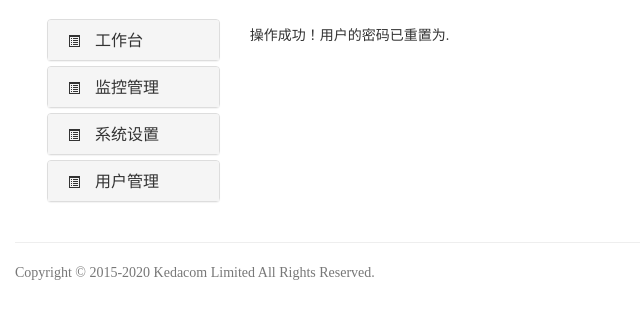
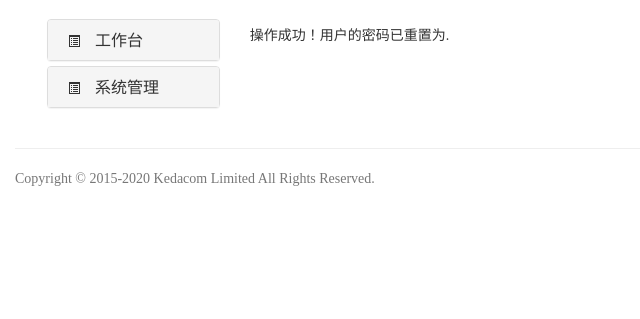
Before and after one commit to zhouyanjiang/kedacmo, a Django app: template templates/UserManage/password.reset.html in a window 1280 px wide. Shown: the part 51-370 px from the top of the page, without its empty margins (0-640 px from the left). Run offline with Django 3.2, Linux system fonts and the light colour scheme; the template is opened without the code that fills it, so the values that code supplies are empty; the visitor is signed in with stand-in values (Sample User, id 1); parts of the project's set-up code (start-up, migrations or seed data) failed here and were passed over; some libraries are stand-ins or nearby versions.

Commit message:
重新调整分层框架
Signed-off-by: zhouyanjiang <zhouyanjiang@kedacom.com>

```diff
--- a/templates/common/base.side.html
+++ b/templates/common/base.side.html
@@ -15,7 +15,7 @@
                                     <a data-toggle="collapse" data-parent="#accordion" href="#collapseOne" class="collapsed"><span class="glyphicon glyphicon-list-alt btn-xs"></span>工作台</a>
                                 </h4>
                             </div>
-                            <div id="collapseOne" class="panel-collapse collapse {% if '/' = request.path %} in {% endif %}">
+                            <div id="collapseOne" class="panel-collapse collapse {% if 'workspace' = request.path %} in {% endif %}">
                                 <div class="panel-body">
                                     <table class="table">
                                         <tbody>
@@ -29,46 +29,12 @@
                                 </div>
                             </div>
                         </div>
-                        <div class="panel panel-default">
-                            <div class="panel-heading">
-                                <h4 class="panel-title">
-                                    <a data-toggle="collapse" data-parent="#accordion" href="#collapseTwo" class="collapsed"><span class="glyphicon glyphicon-list-alt btn-xs"></span>监控管理</a>
-                                </h4>
-                            </div>
-                            <div id="collapseTwo" class="panel-collapse collapse {% if '/' = request.path %} in {% endif %}">
-                                <div class="panel-body">
-                                    <table class="table">
-                                        <tbody>
-                                            <tr><td><span class="glyphicon glyphicon-tree-conifer btn-xs"></span><a href="#">服务器状态</a></td></tr>
-                                            <tr><td><span class="glyphicon glyphicon-tree-conifer btn-xs"></span><a href="#">服务器管理</a></td></tr>
-                                        </tbody>
-                                    </table>
-                                </div>
-                            </div>
-                        </div>
+
 
                         <div class="panel panel-default">
                             <div class="panel-heading">
                                 <h4 class="panel-title">
-                                    <a data-toggle="collapse" data-parent="#accordion" href="#collapseThree" class="collapsed"><span class="glyphicon glyphicon-list-alt btn-xs"></span>系统设置</a>
-                                </h4>
-                            </div>
-                            <div id="collapseThree" class="panel-collapse collapse {% if '/' = request.path %} in {% endif %}">
-                                <div class="panel-body">
-                                    <table class="table">
-                                        <tbody>
-                                            <tr><td><span class="glyphicon glyphicon-tree-conifer btn-xs"></span><a href="#">邮件设置</a></td></tr>
-                                            <tr><td><span class="glyphicon glyphicon-tree-conifer btn-xs"></span><a href="#">日志设置</a></td></tr>
-                                        </tbody>
-                                    </table>
-                                </div>
-                            </div>
-                        </div>
-
-                        <div class="panel panel-default">
-                            <div class="panel-heading">
-                                <h4 class="panel-title">
-                                    <a data-toggle="collapse" data-parent="#accordion" href="#collapseFour" class="collapsed"><span class="glyphicon glyphicon-list-alt btn-xs"></span>用户管理</a>
+                                    <a data-toggle="collapse" data-parent="#accordion" href="#collapseFour" class="collapsed"><span class="glyphicon glyphicon-list-alt btn-xs"></span>系统管理</a>
                                 </h4>
                             </div>
                             <div id="collapseFour" class="panel-collapse collapse {% if 'accounts' in request.path %} in {% endif %}">
@@ -78,11 +44,14 @@
                                             <tr><td><span class="glyphicon glyphicon-tree-conifer btn-xs"></span><a href={% url "listuserurl" %}>用户管理</a></td></tr>
                                             <tr><td><span class="glyphicon glyphicon-tree-conifer btn-xs"></span><a href={% url "listroleurl" %}>角色管理</a></td></tr>
                                             <tr><td><span class="glyphicon glyphicon-tree-conifer btn-xs"></span><a href={% url "listpermissionurl" %}>权限管理</a></td></tr>
+                                            <tr><td><span class="glyphicon glyphicon-tree-conifer btn-xs"></span><a href="#">部门管理</a></td></tr>
+                                            <tr><td><span class="glyphicon glyphicon-tree-conifer btn-xs"></span><a href="#">服务器管理</a></td></tr>
                                         </tbody>
                                     </table>
                                 </div>
                             </div>
                         </div>
+
 
                     </div>
                 {% endif %}
```
Also changed, not shown: 1 other file.
